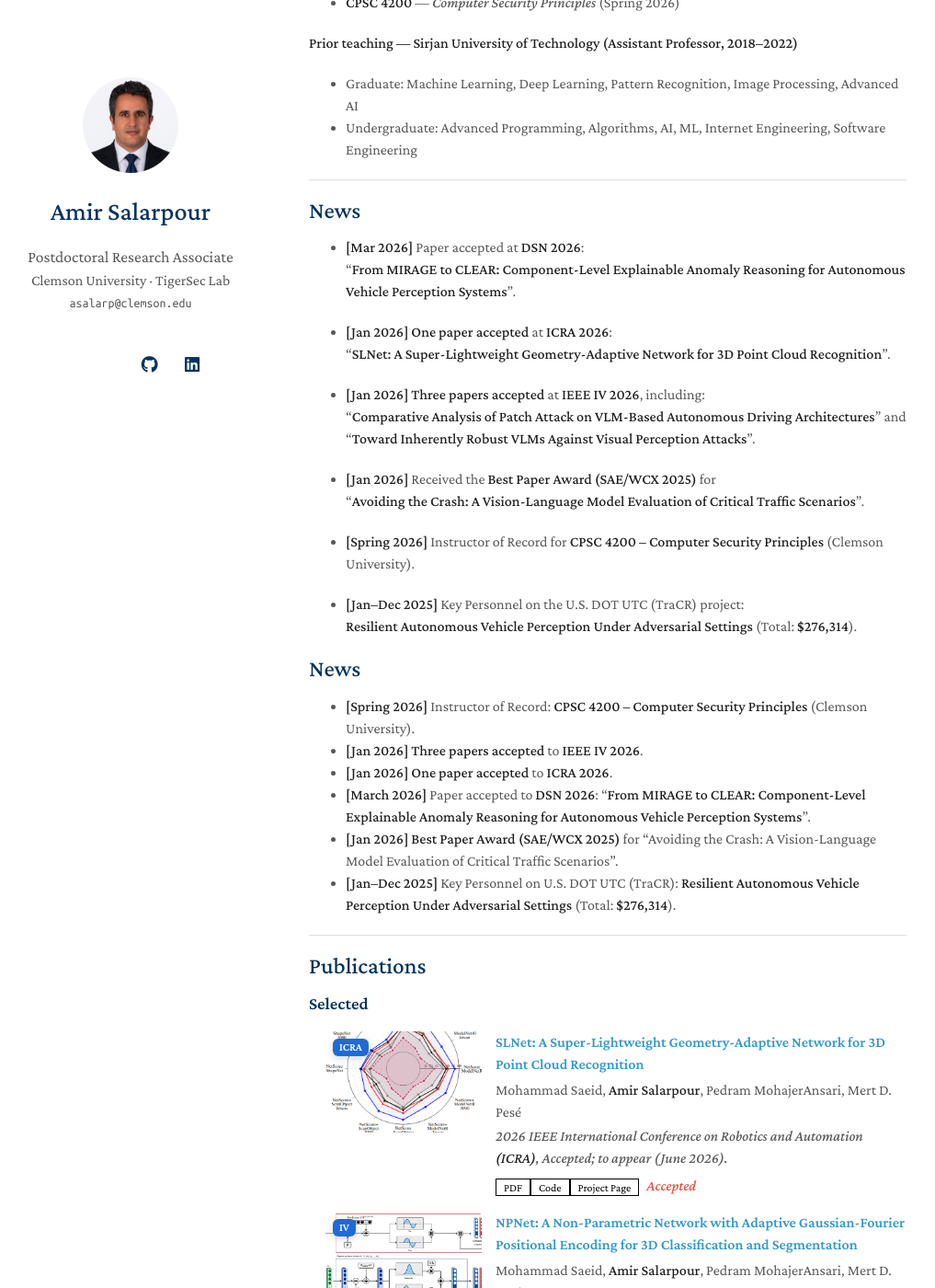
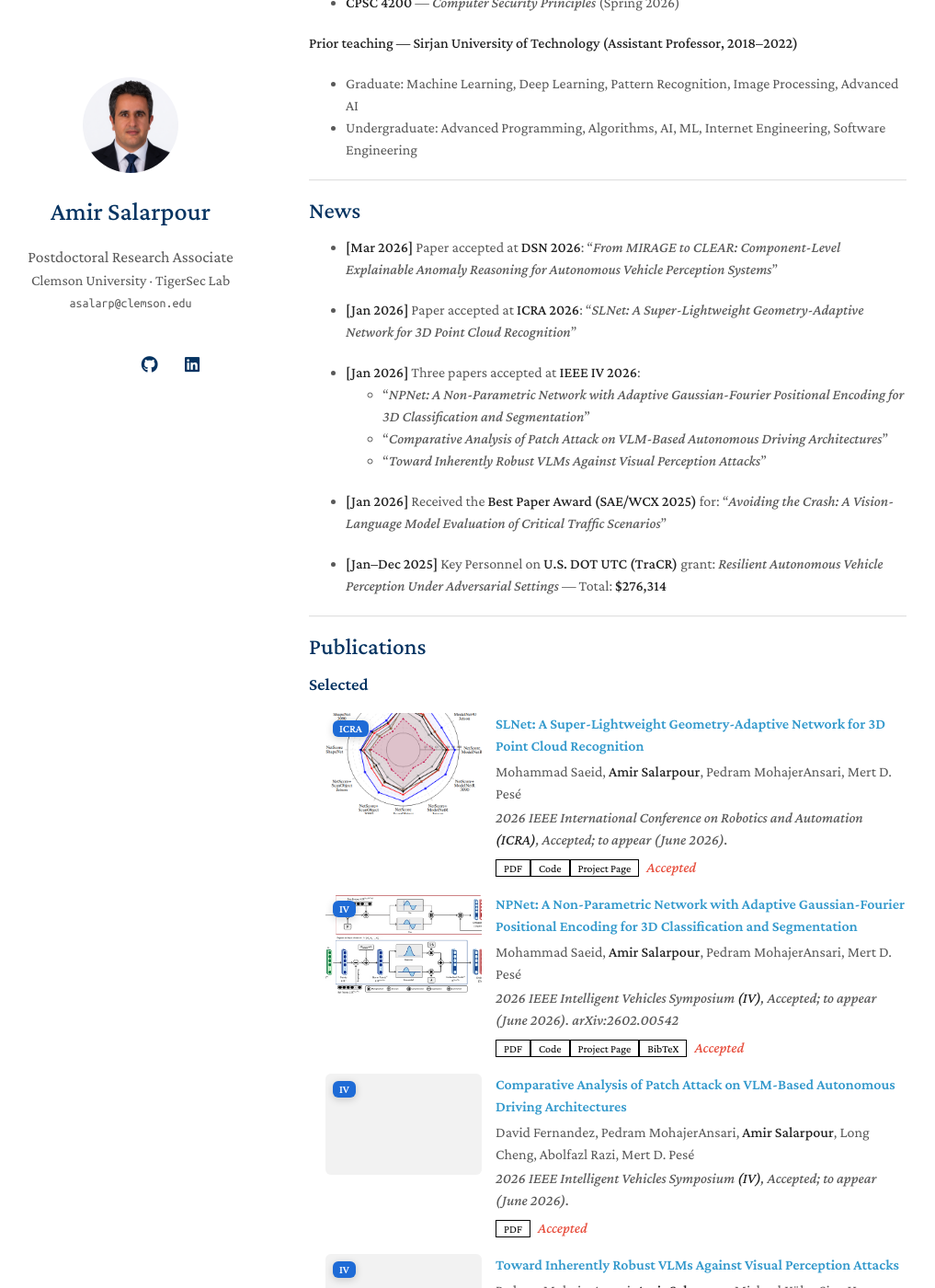
Before and after one commit to asalarpour/asalarpour.github.io, a Jekyll site: the page built from index.md, in a window 1280 px wide and 1400 px high, scrolled down 732 px. Shown: the whole window at 92% size, without its empty margins (134-1151 px from the left). Built offline with Jekyll 4.4.1, drawn with Linux system fonts in a browser that asks for light colours; a style sheet for code colours, icons or effects is not loaded.

Commit message:
Update news section formatting and content

```diff
--- a/index.md
+++ b/index.md
@@ -63,32 +63,21 @@ Previously, I was a **Visiting Researcher** at **Carnegie Mellon University (CyL
 ## News {#news}
 
 - **[Mar 2026]** Paper accepted at **DSN 2026**:
-  “**From MIRAGE to CLEAR: Component-Level Explainable Anomaly Reasoning for Autonomous Vehicle Perception Systems**”.
+  "*From MIRAGE to CLEAR: Component-Level Explainable Anomaly Reasoning for Autonomous Vehicle Perception Systems*"
 
-- **[Jan 2026]** **One paper accepted** at **ICRA 2026**:
-  “**SLNet: A Super-Lightweight Geometry-Adaptive Network for 3D Point Cloud Recognition**”.
+- **[Jan 2026]** Paper accepted at **ICRA 2026**:
+  "*SLNet: A Super-Lightweight Geometry-Adaptive Network for 3D Point Cloud Recognition*"
 
-- **[Jan 2026]** **Three papers accepted** at **IEEE IV 2026**, including:
-  “**Comparative Analysis of Patch Attack on VLM-Based Autonomous Driving Architectures**” and
-  “**Toward Inherently Robust VLMs Against Visual Perception Attacks**”.
+- **[Jan 2026]** Three papers accepted at **IEEE IV 2026**:
+  - "*NPNet: A Non-Parametric Network with Adaptive Gaussian-Fourier Positional Encoding for 3D Classification and Segmentation*"
+  - "*Comparative Analysis of Patch Attack on VLM-Based Autonomous Driving Architectures*"
+  - "*Toward Inherently Robust VLMs Against Visual Perception Attacks*"
 
-- **[Jan 2026]** Received the **Best Paper Award (SAE/WCX 2025)** for
-  “**Avoiding the Crash: A Vision-Language Model Evaluation of Critical Traffic Scenarios**”.
+- **[Jan 2026]** Received the **Best Paper Award (SAE/WCX 2025)** for:
+  "*Avoiding the Crash: A Vision-Language Model Evaluation of Critical Traffic Scenarios*"
 
-- **[Spring 2026]** Instructor of Record for **CPSC 4200 – Computer Security Principles** (Clemson University).
-
-- **[Jan–Dec 2025]** Key Personnel on the U.S. DOT UTC (TraCR) project:
-  **Resilient Autonomous Vehicle Perception Under Adversarial Settings** (Total: **$276,314**).
-
-## News {#news}
-
-- **[Spring 2026]** Instructor of Record: **CPSC 4200 – Computer Security Principles** (Clemson University).
-- **[Jan 2026]** **Three papers accepted** to **IEEE IV 2026**.
-- **[Jan 2026]** **One paper accepted** to **ICRA 2026**.
-- **[March 2026]** Paper accepted to **DSN 2026**: “**From MIRAGE to CLEAR: Component-Level Explainable Anomaly Reasoning for Autonomous Vehicle Perception Systems**”.
-- **[Jan 2026]** **Best Paper Award (SAE/WCX 2025)** for “Avoiding the Crash: A Vision-Language Model Evaluation of Critical Traffic Scenarios”.
-- **[Jan–Dec 2025]** Key Personnel on U.S. DOT UTC (TraCR): **Resilient Autonomous Vehicle Perception Under Adversarial Settings** (Total: **$276,314**).
-
+- **[Jan–Dec 2025]** Key Personnel on **U.S. DOT UTC (TraCR)** grant:
+  *Resilient Autonomous Vehicle Perception Under Adversarial Settings* — Total: **$276,314**
 
 <hr class="section-divider">
 
```
